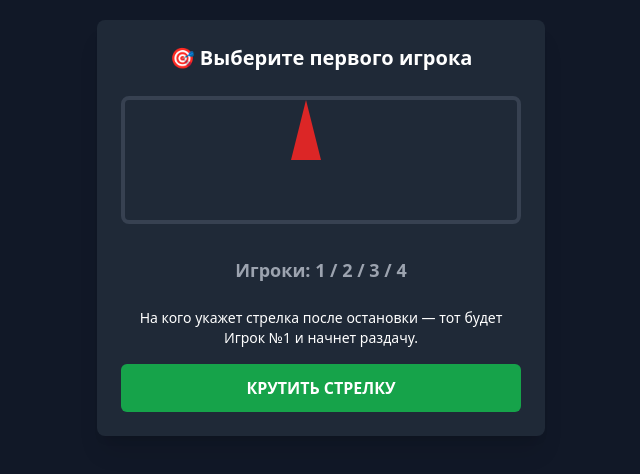
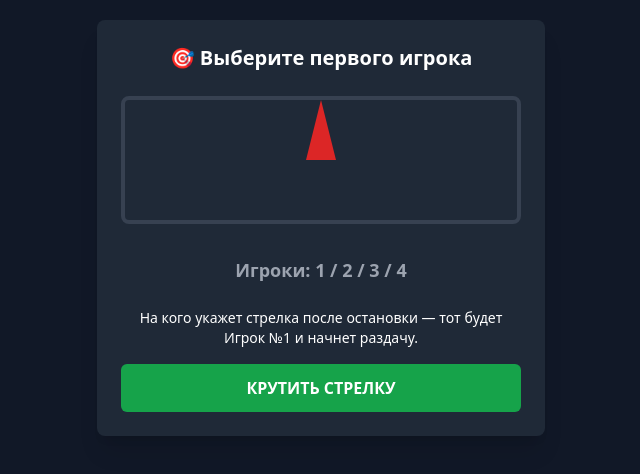
Before and after one commit to vladcrspy/vladcrspy.github.io, a plain HTML site: page index.html in a window 1280 px wide. Both pictures are taken after a click on the button "Начать игру". Shown: the part 56-530 px from the top of the page, without its empty margins (319-959 px from the left). Drawn offline with nearby package versions, Linux system fonts and the light colour scheme.

Commit message:
Update index.html

```diff
--- a/index.html
+++ b/index.html
@@ -16,8 +16,8 @@
             position: absolute;
             top: 0;
             left: 50%;
-            transform-origin: 50% 100%; /* Вращение от основания */
-            margin-left: -15px;
+            /* УДАЛЕНО: margin-left: -15px; */
+            transform-origin: 50% 100%;
         }
 
         /* Контейнер рулетки */
```
